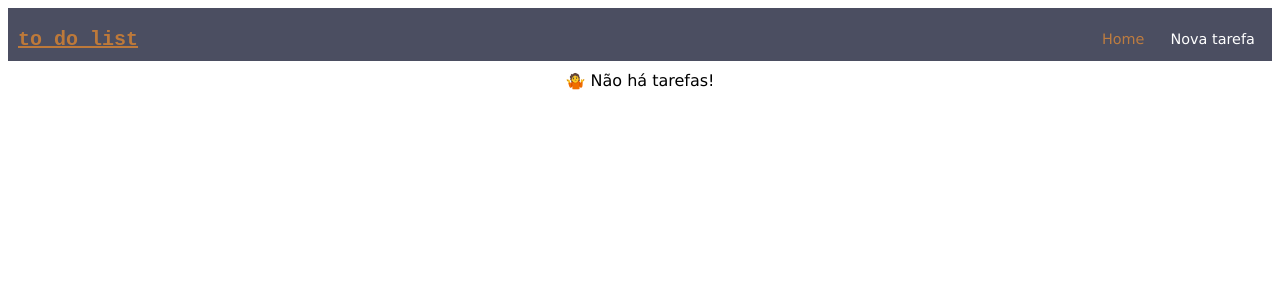
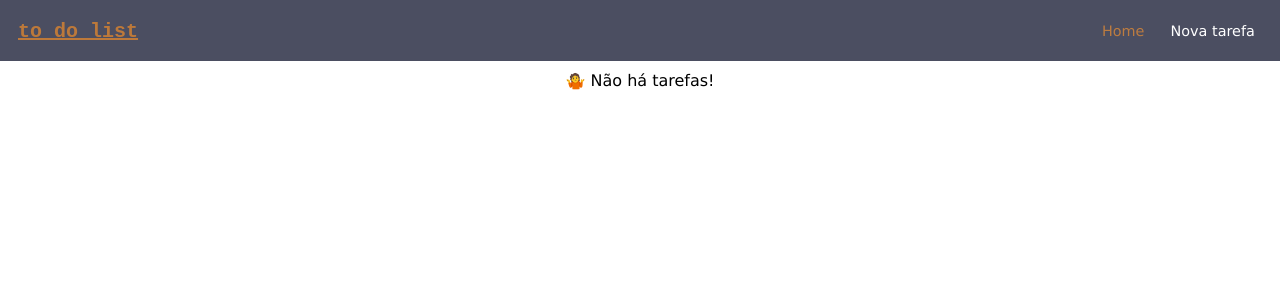
Before and after one commit to maiconm/todo-list-vue, a Vue app: page / in a window 1280 px wide. Shown: the top 300 px of the page. Built offline with nearby package versions, Linux system fonts and the light colour scheme.

Commit message:
Ajuste de margens

```diff
--- a/public/index.html
+++ b/public/index.html
@@ -6,6 +6,9 @@
     <meta name="viewport" content="width=device-width,initial-scale=1.0">
     <link rel="icon" href="<%= BASE_URL %>favicon.ico">
     <title>TODO LIST VUE</title>
+    <style>
+      body {margin:0}
+    </style>
   </head>
   <body>
     <noscript>
--- a/src/App.vue
+++ b/src/App.vue
@@ -73,7 +73,7 @@ export default {
     background-color: gray;
   }
   .container {
-    margin-top: 10px;
+    margin: 10px 8px 8px 8px;
     display: grid;
     place-items: center;
   }
```
